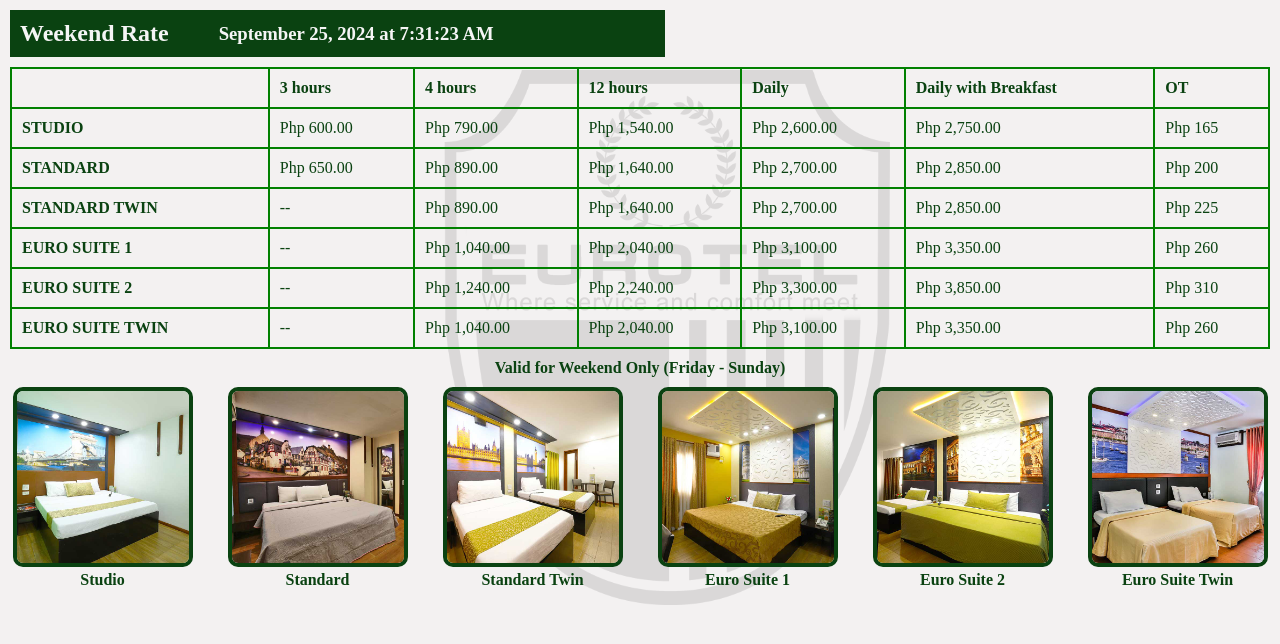
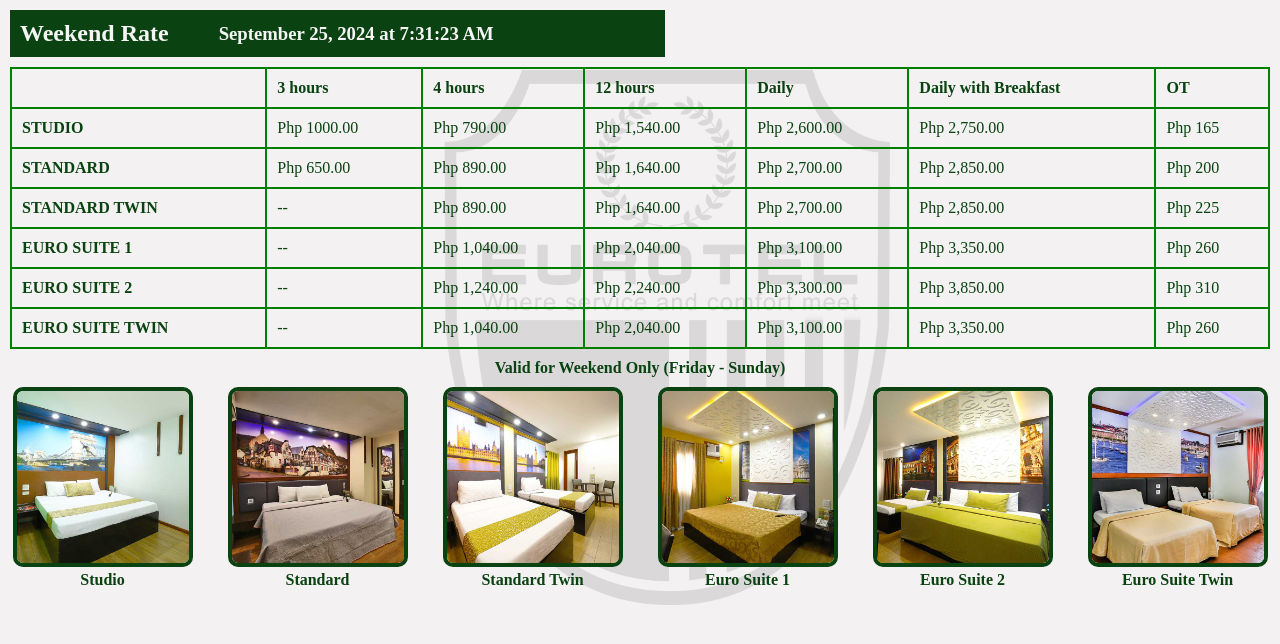
Before and after one commit to sanchezalyssa/vivaldi, a plain HTML site: page index.html in a window 1280 px wide. Drawn offline with Linux system fonts and the light colour scheme.

Commit message:
f commit

```diff
--- a/index.html
+++ b/index.html
@@ -25,7 +25,7 @@
       </tr>
       <tr>
         <td class="title-text">STUDIO</td>
-        <td>Php 600.00</td>
+        <td>Php 1000.00</td>
         <td>Php 790.00</td>
         <td>Php 1,540.00</td>
         <td>Php 2,600.00</td>
```
